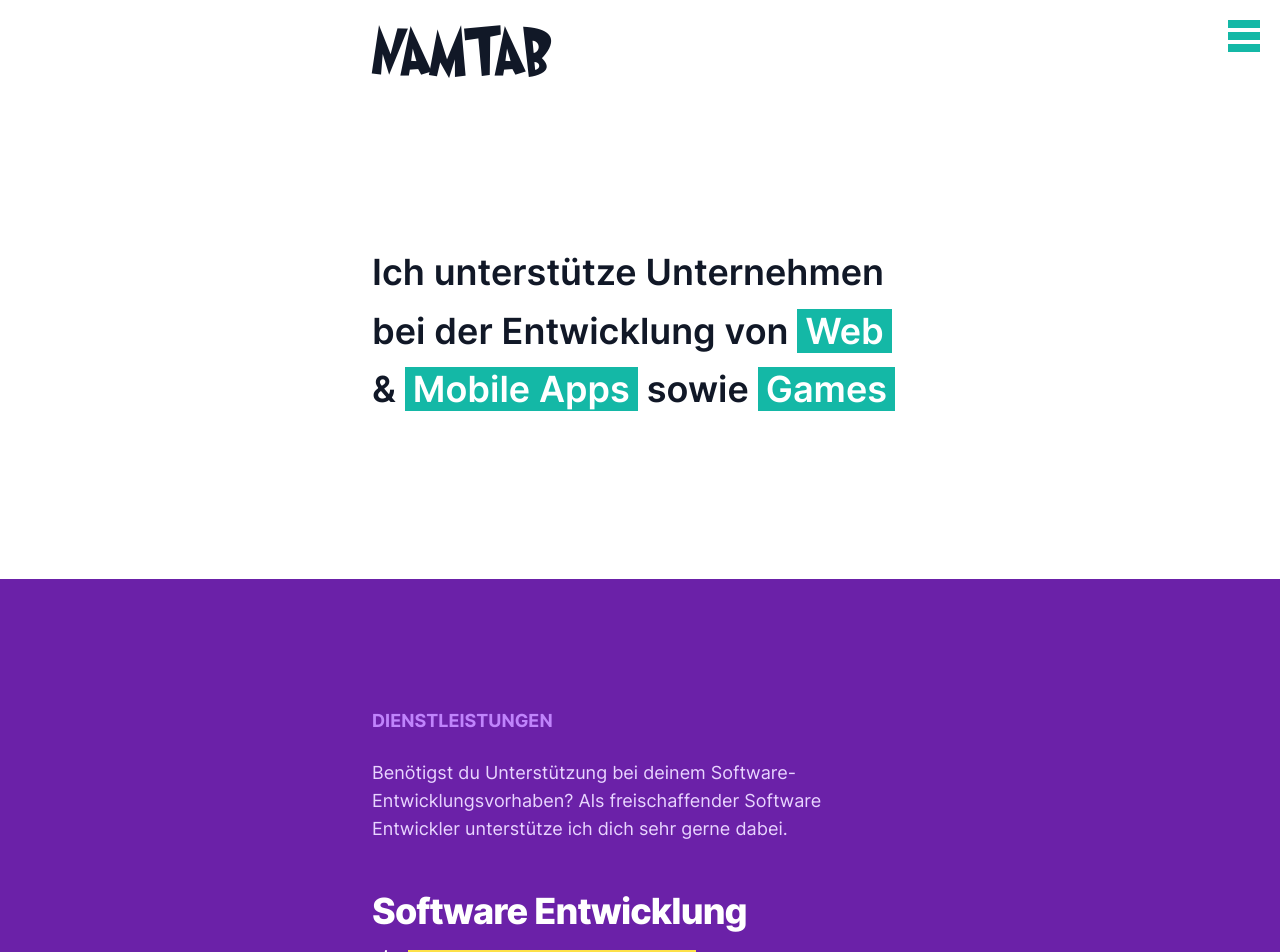
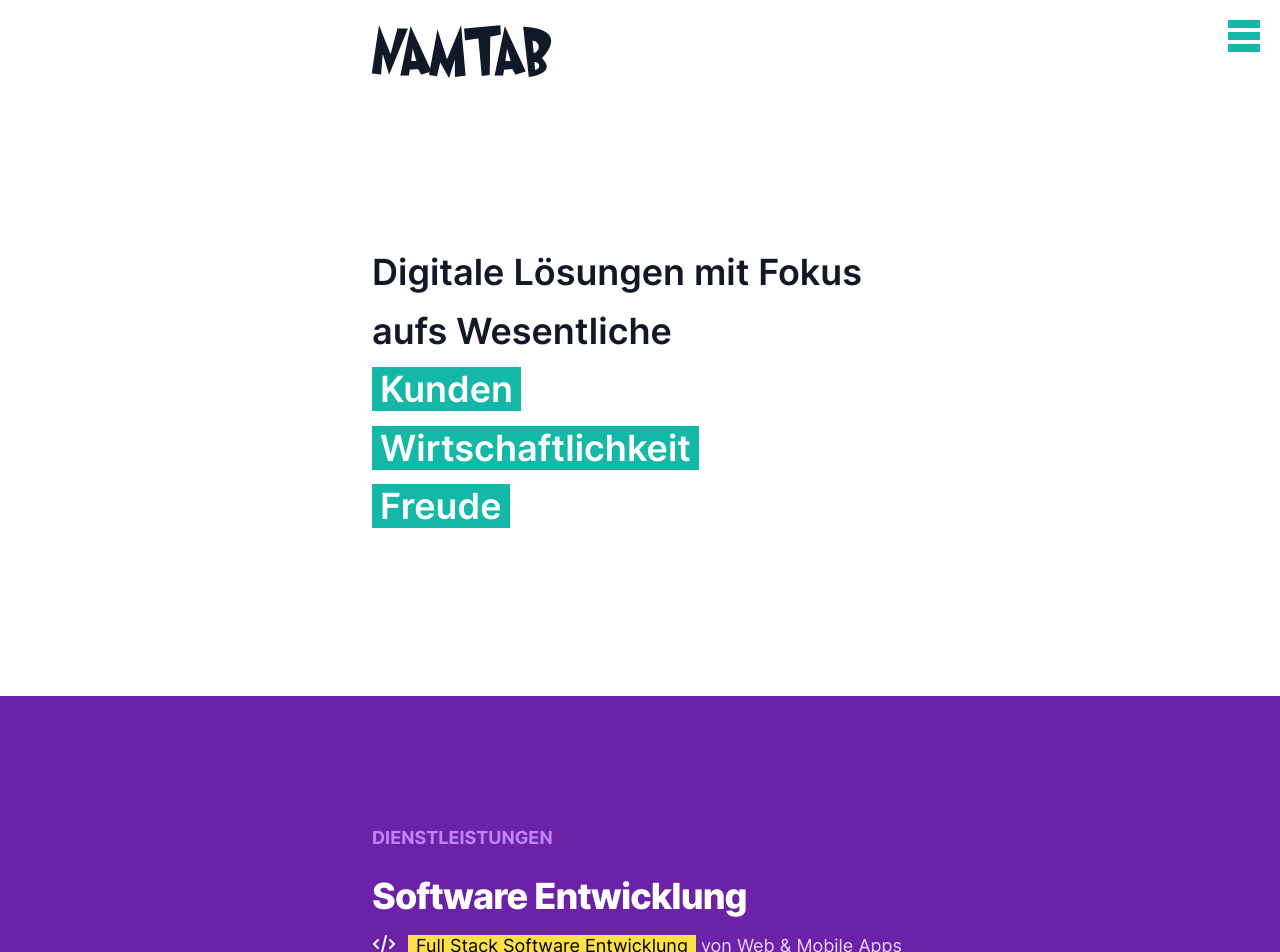
Before and after one commit to Domeee/namtab.ch, a Next.js app: page / in a window 1280 px wide. Shown: the top 952 px of the page. Built offline with nearby package versions, Linux system fonts and the light colour scheme.

Commit message:
Update value prop

```diff
--- a/components/hero.tsx
+++ b/components/hero.tsx
@@ -2,9 +2,19 @@ import { HighlightWhite as H } from "components/highlight";
 
 export default function Hero() {
   return (
-    <h1>
-      Ich unterstütze Unternehmen bei der Entwicklung von <H>Web</H> &{" "}
-      <H>Mobile Apps</H> sowie <H>Games</H>
-    </h1>
+    <>
+      <h1>Digitale Lösungen mit Fokus aufs Wesentliche</h1>
+      <div>
+        <h1>
+          <H>Kunden</H>
+        </h1>
+        <h1>
+          <H>Wirtschaftlichkeit</H>
+        </h1>
+        <h1>
+          <H>Freude</H>
+        </h1>
+      </div>
+    </>
   );
 }
--- a/components/servicesSection.tsx
+++ b/components/servicesSection.tsx
@@ -13,11 +13,6 @@ export default function ServicesSection() {
     <>
       <h6 className="pb-6 text-purple-400">dienstleistungen</h6>
       <div className="space-y-12">
-        <p className="text-purple-200">
-          Benötigst du Unterstützung bei deinem Software-Entwicklungsvorhaben?
-          Als freischaffender Software Entwickler unterstütze ich dich sehr
-          gerne dabei.
-        </p>
         <div>
           <h2 className="text-white">Software Entwicklung</h2>
           <dl className="space-y-5">
--- a/next.config.js
+++ b/next.config.js
@@ -2,7 +2,4 @@
 module.exports = {
   poweredByHeader: false,
   reactStrictMode: true,
-  images: {
-    domains: ["donhubi.ch"],
-  },
 };
```
